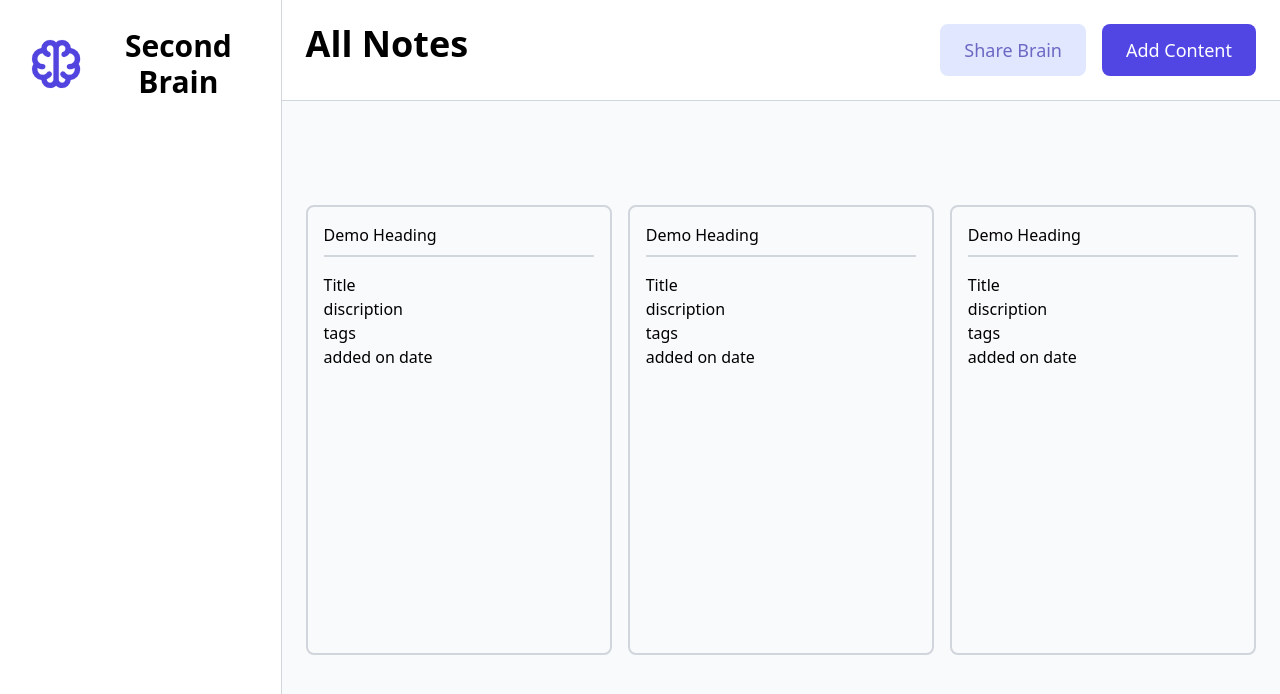
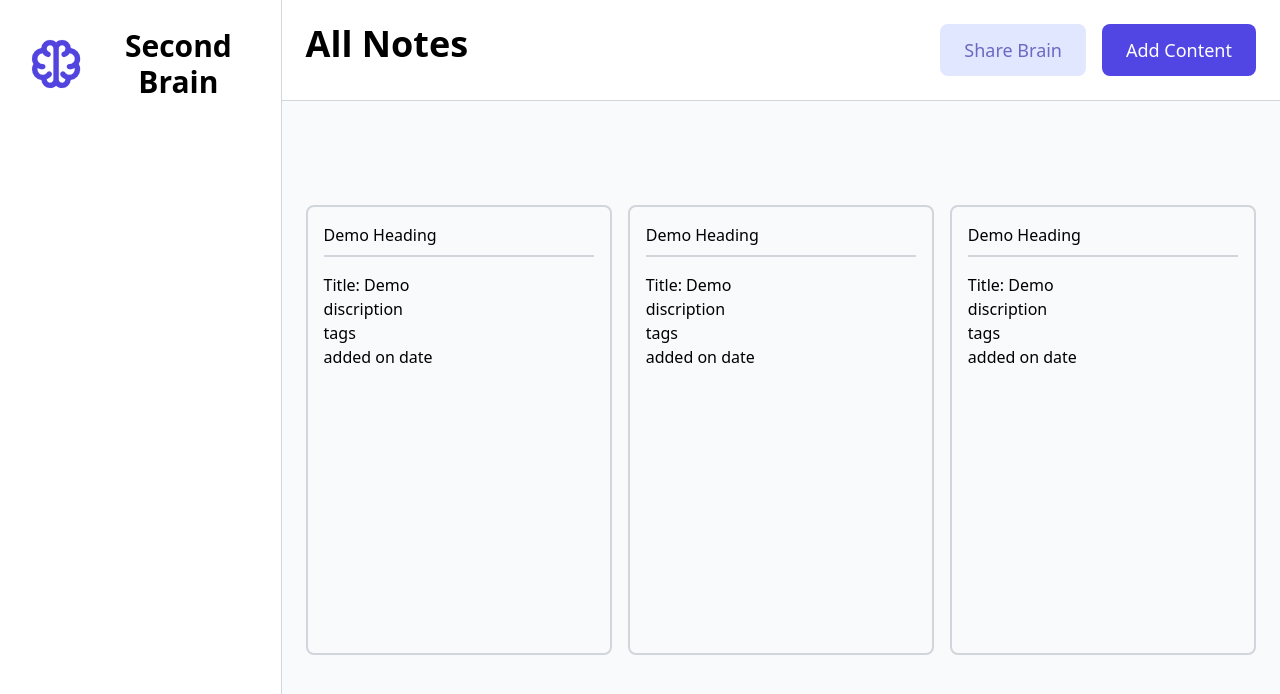
Before and after one commit to vivekk002/secontBrainfe, a React (Vite) app: page / in a window 1280 px wide. Shown: the top 694 px of the page. Built offline with nearby package versions, Linux system fonts and the light colour scheme.

Commit message:
fix(Card): Update card title

```diff
--- a/src/component/ui/Card.tsx
+++ b/src/component/ui/Card.tsx
@@ -6,7 +6,7 @@ const Card = () => {
       </header>
 
       <section>
-        <h2>Title</h2>
+        <h2>Title: Demo</h2>
         <div>
           <p>discription</p>
         </div>
```
